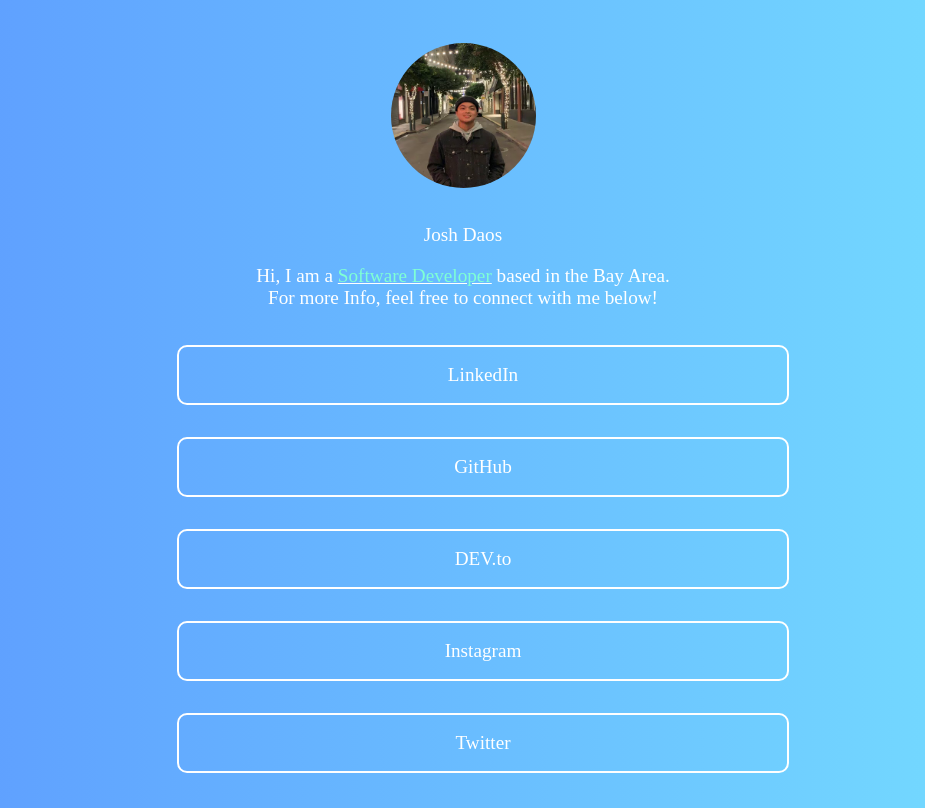
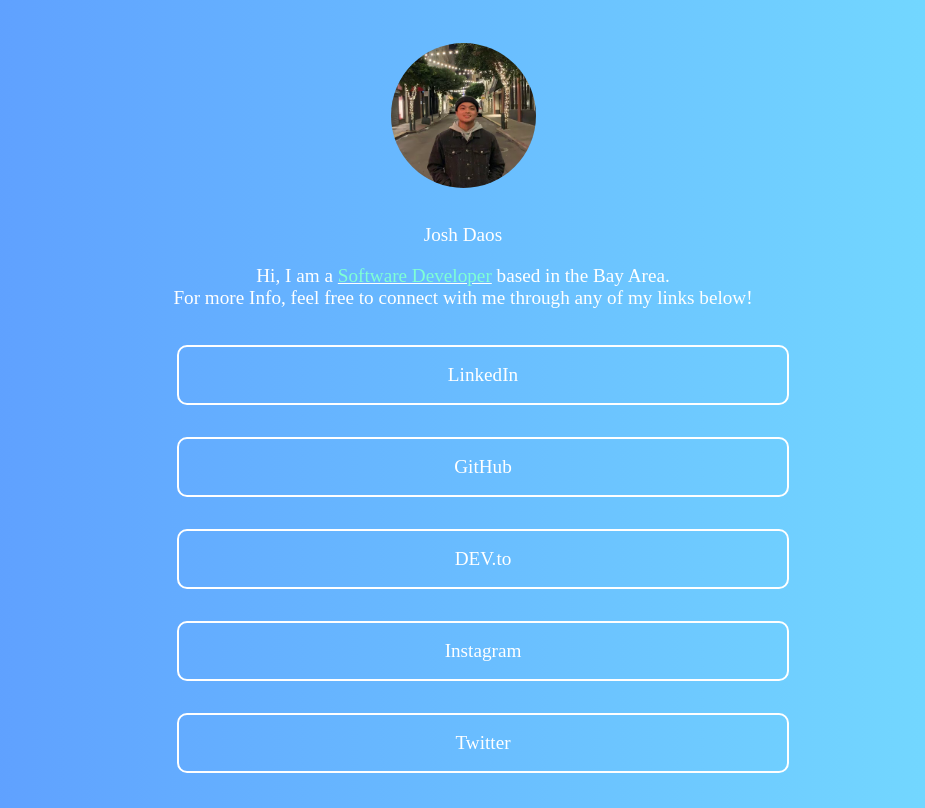
Before and after one commit to joshdaos/jd-linkhub, a website: page index.html in a window 1280 px wide. Shown: the whole page, without its empty margins (177-1102 px from the left). Drawn offline with nearby package versions, Linux system fonts and the light colour scheme.

Commit message:
brainstorming bio

```diff
--- a/index.html
+++ b/index.html
@@ -19,7 +19,7 @@
     <p>Josh Daos</p>
     <p className="bio">
         Hi, I am a <u>Software Developer</u> based in the Bay Area.<br>
-        For more Info, feel free to connect with me below!
+        For more Info, feel free to connect with me through any of my links below!
     </p>
         <div class="app__container">
             <ul class="link__container">
--- a/styles/main.css
+++ b/styles/main.css
@@ -15,7 +15,12 @@ img {
     height: 145px;
     width: 145px;
     border-radius: 50%;
+    /* transition: transform .7s ease-in-out; */
 }
+
+/* img:hover {
+    transform: rotate(360deg);
+} */
 
 .link__container {
     display: flex;
```
